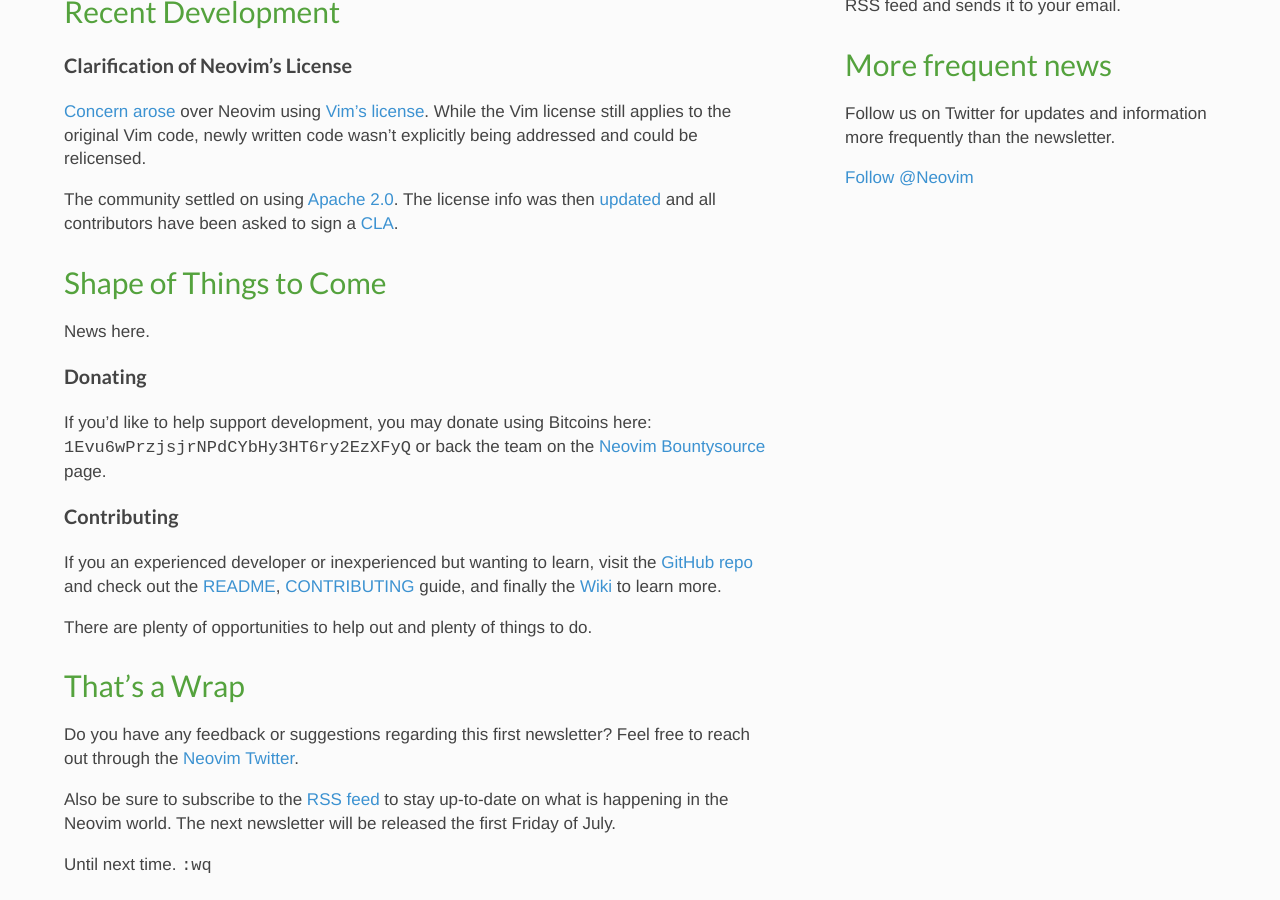
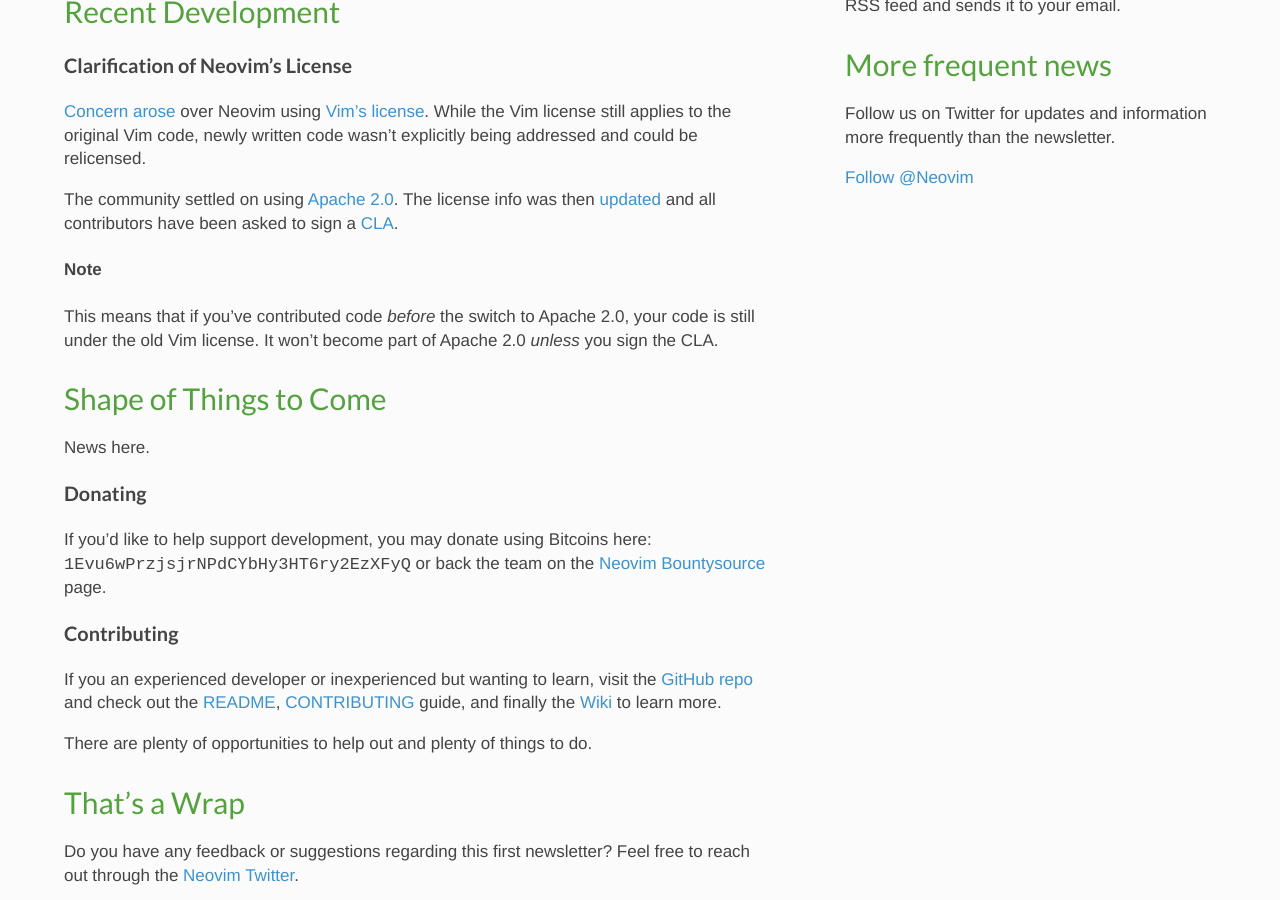
Before and after one commit to neovim/neovim.github.io, a Jekyll site: the page built from _posts/2014-07-04-july-newsletter.md, in a window 1280 px wide and 900 px high, scrolled down 369 px. Built offline with Jekyll 4.4.1, drawn with Linux system fonts in a browser that asks for light colours; nearby versions of some CDN libraries; comment, search, counter and statistics services are not loaded.

Commit message:
Add note on License change

```diff
--- a/_posts/2014-07-04-july-newsletter.md
+++ b/_posts/2014-07-04-july-newsletter.md
@@ -21,6 +21,12 @@
 The community settled on using [Apache 2.0][apache-license]. The license info
 was then [updated][license-update] and all contributors have been asked to sign
 a [CLA][cla].
+
+#### Note
+
+This means that if you've contributed code *before* the switch to Apache 2.0,
+your code is still under the old Vim license. It won't become part of Apache 2.0
+*unless* you sign the CLA.
 
 ## Shape of Things to Come
 
```
